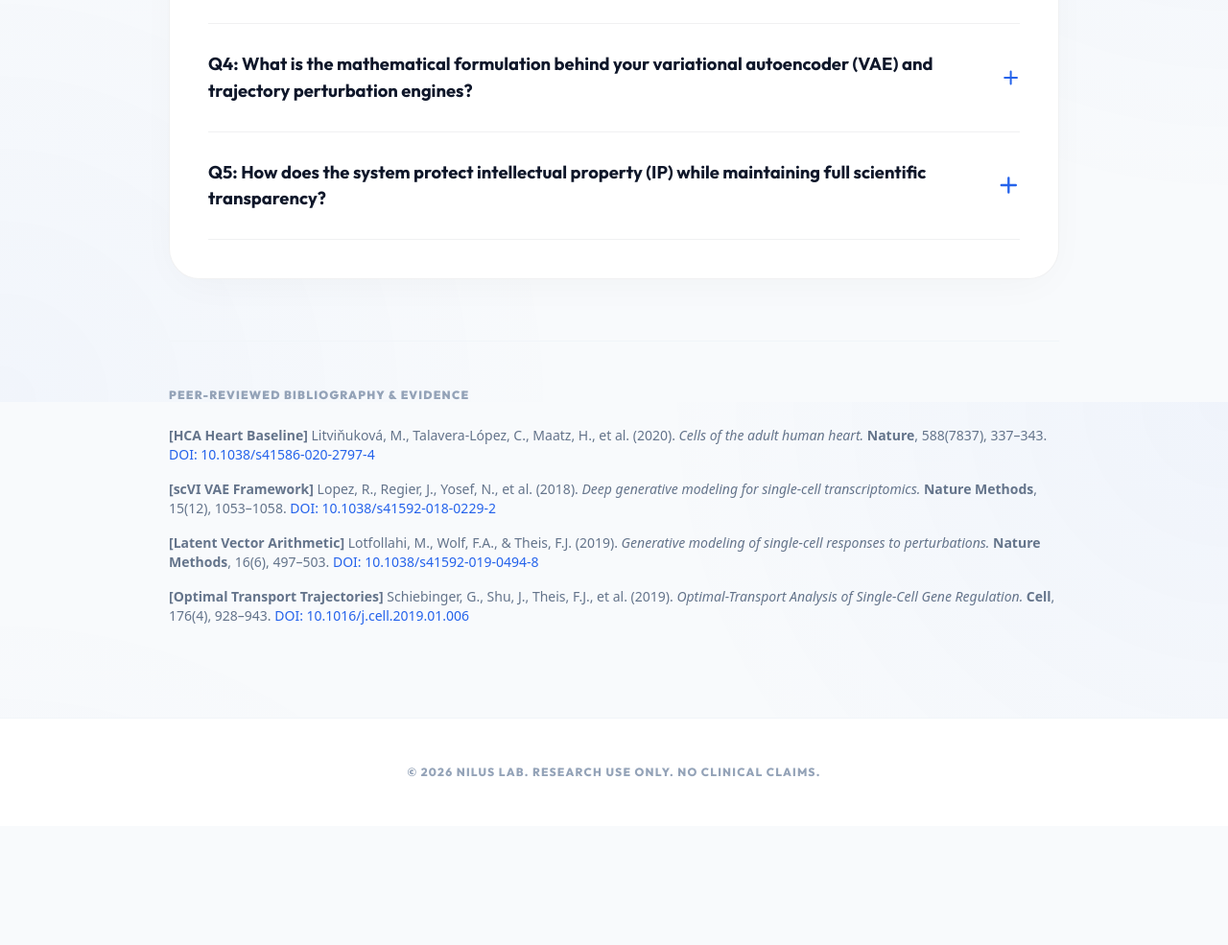
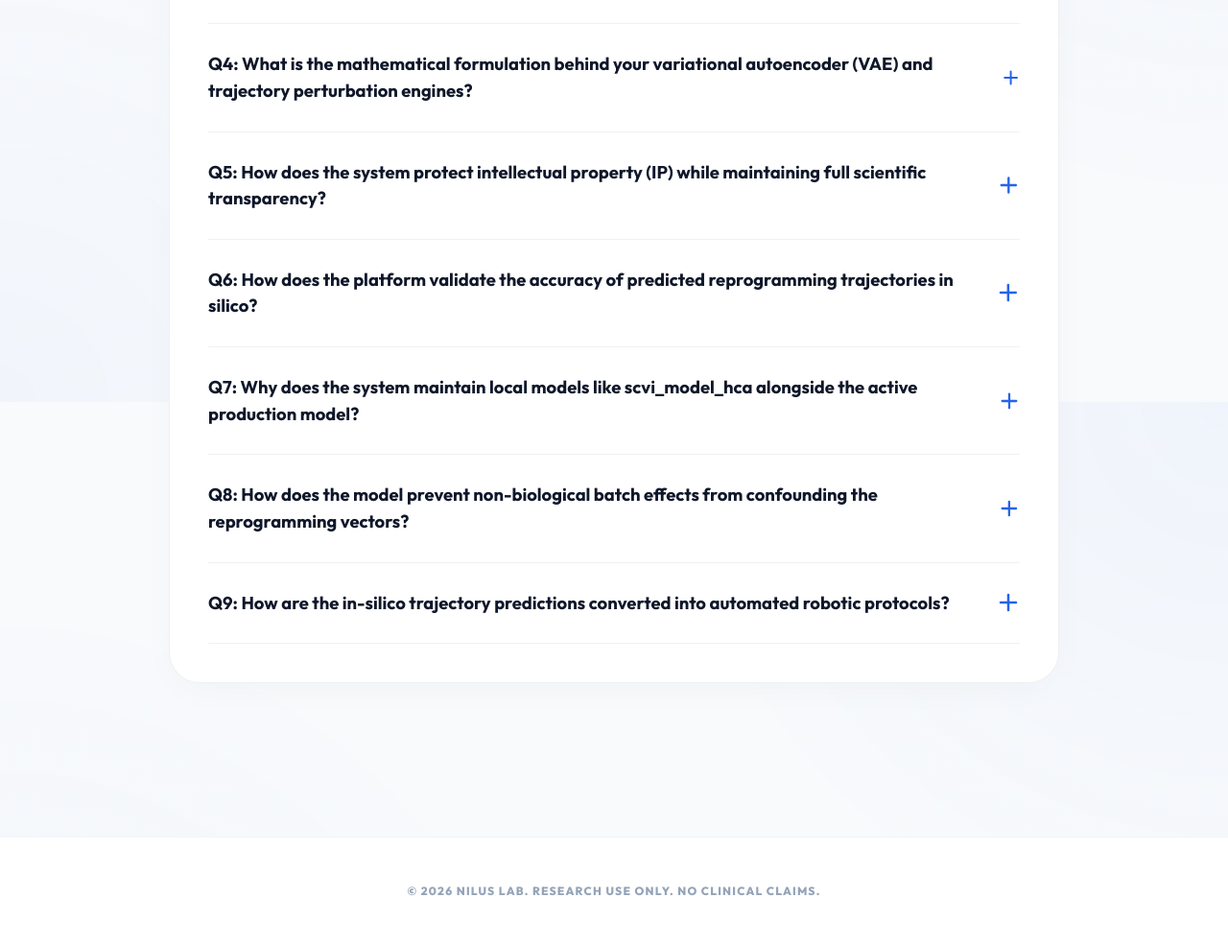
Before and after one commit to alaaaldeen1994/is-chrp-v26-zenith, a plain HTML site: page scientific_qna.html in a window 1280 px wide. Shown: the part 1181-2166 px from the top of the page at 96% size. Before the commit the page ends 2042 px from the top, so only its background shows below. Drawn offline with nearby package versions, Linux system fonts and the light colour scheme.

Commit message:
docs: remove academic bibliography section and append Q6-Q9 to scientific Q&A cards

```diff
--- a/scientific_qna.html
+++ b/scientific_qna.html
@@ -323,25 +323,74 @@
                     </p>
                 </div>
             </div>
-        </div>
 
-        <!-- Academic Bibliography -->
-        <div class="border-t border-slate-100 pt-12">
-            <h3 class="text-xs font-black uppercase tracking-widest text-slate-400 mb-6">Peer-Reviewed Bibliography & Evidence</h3>
-            <ul class="space-y-4 text-sm text-slate-500 font-sans">
-                <li>
-                    <strong>[HCA Heart Baseline]</strong> Litviňuková, M., Talavera-López, C., Maatz, H., et al. (2020). <em>Cells of the adult human heart.</em> <strong>Nature</strong>, 588(7837), 337–343. <a href="https://doi.org/10.1038/s41586-020-2797-4" target="_blank" class="text-blue-600 hover:underline">DOI: 10.1038/s41586-020-2797-4</a>
-                </li>
-                <li>
-                    <strong>[scVI VAE Framework]</strong> Lopez, R., Regier, J., Yosef, N., et al. (2018). <em>Deep generative modeling for single-cell transcriptomics.</em> <strong>Nature Methods</strong>, 15(12), 1053–1058. <a href="https://doi.org/10.1038/s41592-018-0229-2" target="_blank" class="text-blue-600 hover:underline">DOI: 10.1038/s41592-018-0229-2</a>
-                </li>
-                <li>
-                    <strong>[Latent Vector Arithmetic]</strong> Lotfollahi, M., Wolf, F.A., & Theis, F.J. (2019). <em>Generative modeling of single-cell responses to perturbations.</em> <strong>Nature Methods</strong>, 16(6), 497–503. <a href="https://doi.org/10.1038/s41592-019-0494-8" target="_blank" class="text-blue-600 hover:underline">DOI: 10.1038/s41592-019-0494-8</a>
-                </li>
-                <li>
-                    <strong>[Optimal Transport Trajectories]</strong> Schiebinger, G., Shu, J., Theis, F.J., et al. (2019). <em>Optimal-Transport Analysis of Single-Cell Gene Regulation.</em> <strong>Cell</strong>, 176(4), 928–943. <a href="https://doi.org/10.1016/j.cell.2019.01.006" target="_blank" class="text-blue-600 hover:underline">DOI: 10.1016/j.cell.2019.01.006</a>
-                </li>
-            </ul>
+            <!-- Q6 -->
+            <div class="qna-accordion">
+                <button class="qna-trigger" onclick="toggleAccordion(this)">
+                    <span>Q6: How does the platform validate the accuracy of predicted reprogramming trajectories in silico?</span>
+                    <svg class="qna-icon w-6 h-6 text-blue-600" fill="none" stroke="currentColor" stroke-width="2.5" viewBox="0 0 24 24"><path stroke-linecap="round" stroke-linejoin="round" d="M12 4v16m8-8H4"></path></svg>
+                </button>
+                <div class="qna-content">
+                    <p class="mb-4">
+                        To guarantee high confidence in predictions prior to wet-lab execution, Zenith integrates three independent in-silico validation layers:
+                    </p>
+                    <ul class="list-disc pl-6 space-y-2 mb-4">
+                        <li><strong>Concordance Mapping</strong>: Computes Spearman rank correlation coefficients between VAE-decoded target state vectors and the healthy cardiomyocyte baseline profiles from the physical HCA cohort. A threshold of $\rho \ge 0.85$ is required for validation approval.</li>
+                        <li><strong>Epigenetic Aging Clock</strong>: Feeds the predicted transcriptomic profiles into an ElasticNet regression age-prediction clock trained on healthy donors. Reprogramming success is confirmed by a statistically significant age-reduction score compared to starting fibroblast controls.</li>
+                        <li><strong>Marker Gene Auditing</strong>: Automatically audits the predicted activation of cardiomyocyte lineage-specific genes (e.g., <code>TNNT2</code>, <code>MYH7</code>, <code>ACTC1</code>) alongside the concurrent silencing of fibroblast-specific markers (e.g., <code>COL1A1</code>, <code>FN1</code>).</li>
+                    </ul>
+                </div>
+            </div>
+
+            <!-- Q7 -->
+            <div class="qna-accordion">
+                <button class="qna-trigger" onclick="toggleAccordion(this)">
+                    <span>Q7: Why does the system maintain local models like scvi_model_hca alongside the active production model?</span>
+                    <svg class="qna-icon w-6 h-6 text-blue-600" fill="none" stroke="currentColor" stroke-width="2.5" viewBox="0 0 24 24"><path stroke-linecap="round" stroke-linejoin="round" d="M12 4v16m8-8H4"></path></svg>
+                </button>
+                <div class="qna-content">
+                    <p class="mb-4">
+                        While the active 500K-cell production model is optimized for real-time live interface queries across Highly Variable Genes, maintaining legacy local references (such as <code>scvi_model_hca</code>) is a scientific necessity:
+                    </p>
+                    <ul class="list-disc pl-6 space-y-2 mb-4">
+                        <li><strong>Full-Transcriptome Vocabulary</strong>: Production models select highly variable genes to ensure cloud computation speed. Legacy models retain the unfiltered <strong>26,662-gene vocabulary</strong>, which is vital when aligning patient biopsies where researchers must audit low-expression structural markers or rare pathways.</li>
+                        <li><strong>Scientific Baseline frozen control</strong>: Serving as a frozen healthy computational baseline guarantees that patient-derived state alignments map against an unshifting, reproducible reference control cohort across academic cohorts.</li>
+                    </ul>
+                </div>
+            </div>
+
+            <!-- Q8 -->
+            <div class="qna-accordion">
+                <button class="qna-trigger" onclick="toggleAccordion(this)">
+                    <span>Q8: How does the model prevent non-biological batch effects from confounding the reprogramming vectors?</span>
+                    <svg class="qna-icon w-6 h-6 text-blue-600" fill="none" stroke="currentColor" stroke-width="2.5" viewBox="0 0 24 24"><path stroke-linecap="round" stroke-linejoin="round" d="M12 4v16m8-8H4"></path></svg>
+                </button>
+                <div class="qna-content">
+                    <p class="mb-4">
+                        In single-cell biology, batch effects arise when cells from different donors or sequencing centers show non-biological variations. Zenith resolves this through:
+                    </p>
+                    <ul class="list-disc pl-6 space-y-2 mb-4">
+                        <li><strong>Categorical Covariate Conditioning</strong>: During variational autoencoder training, the encoder and decoder neural networks are explicitly conditioned on metadata variables, specifically <code>dataset_id</code> (Litviňuková vs. PERIHEART) and <code>suspension_type</code> (single-cell vs. single-nucleus).</li>
+                        <li><strong>Latent Space Projection</strong>: The model maps high-dimensional transcriptomes into a shared 30-dimensional latent space ($z$) where technical batch differences are actively minimized. Cell reprogramming trajectory vectors ($\delta$) are calculated exclusively on this corrected space, representing pure biological transformations.</li>
+                    </ul>
+                </div>
+            </div>
+
+            <!-- Q9 -->
+            <div class="qna-accordion">
+                <button class="qna-trigger" onclick="toggleAccordion(this)">
+                    <span>Q9: How are the in-silico trajectory predictions converted into automated robotic protocols?</span>
+                    <svg class="qna-icon w-6 h-6 text-blue-600" fill="none" stroke="currentColor" stroke-width="2.5" viewBox="0 0 24 24"><path stroke-linecap="round" stroke-linejoin="round" d="M12 4v16m8-8H4"></path></svg>
+                </button>
+                <div class="qna-content">
+                    <p class="mb-4">
+                        Once the platform calculates the optimal reprogramming trajectory and identifies the precise dose ratios of transcription factors (e.g., OSK vs. OSKM) and small molecules, the **Clinical Audit Engine** translates these parameters into a structured, executable JSON format.
+                    </p>
+                    <p class="mb-4">
+                        This payload conforms to the **Opentrons APIv2/v3 protocol structure**. Researchers can download these automated liquid-handling protocols directly to execute high-throughput transfection and cell culture protocols on automated robotic systems (such as the Opentrons Flex), bridging the gap between digital generative modeling and physical laboratory validation.
+                    </p>
+                </div>
+            </div>
         </div>
     </main>
 
```
